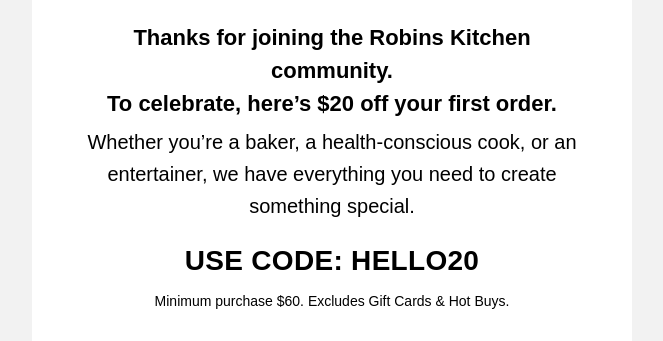
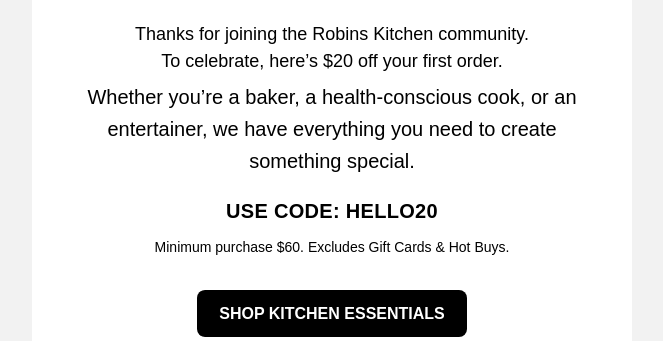
Before and after one commit to customrjohnp/Robins-Kitchen-Welcome-lead-email-1, a plain HTML site: page index.html in a window 1280 px wide. Shown: the part 824-1165 px from the top of the page, without its empty margins (308-971 px from the left). Drawn offline with Linux system fonts and the light colour scheme.

Commit message:
Update index.html

```diff
--- a/index.html
+++ b/index.html
@@ -101,7 +101,7 @@
       <!-- $20 welcome offer -->
 <tr>
   <td align="center" style="padding:24px 40px 6px;">
-    <div style="font:600 22px/1.5 Arial,Helvetica,sans-serif;color:#000;text-align:center;">
+    <div style="font: 18px/1.5 Arial,Helvetica,sans-serif;color:#000;text-align:center;">
       Thanks for joining the Robins Kitchen community.<br>
       To celebrate, here’s $20 off your first order.
     </div>
@@ -116,7 +116,7 @@
 </tr>
 <tr>
   <td align="center" style="padding:6px 40px 8px;">
-    <div style="font:700 28px/1.2 Arial,Helvetica,sans-serif;color:#000;text-align:center;letter-spacing:.3px;">
+    <div style="font:bold 20px/1.2 Arial,Helvetica,sans-serif;color:#000;text-align:center;letter-spacing:.3px;">
       USE CODE: <span style="font-weight:900;">HELLO20</span>
     </div>
   </td>
```
